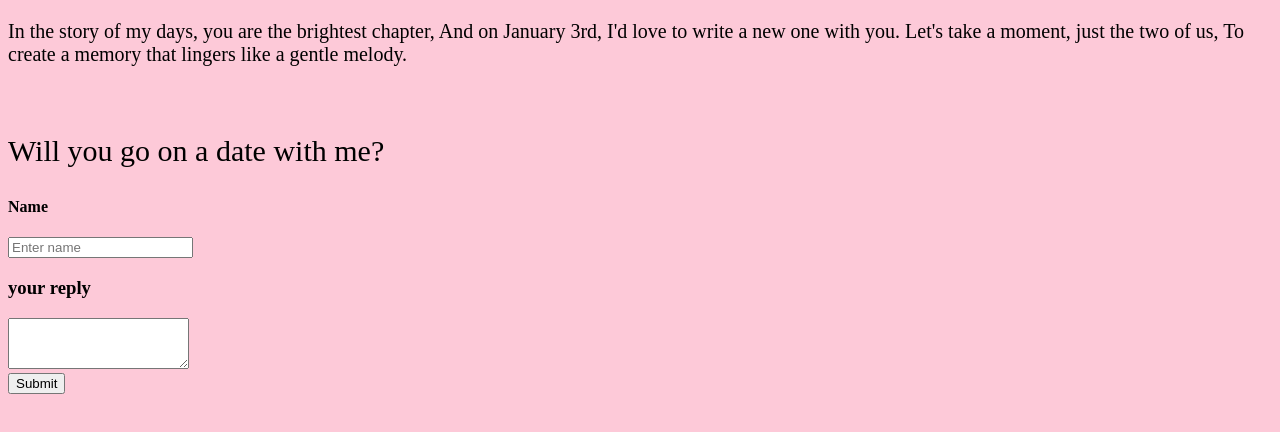
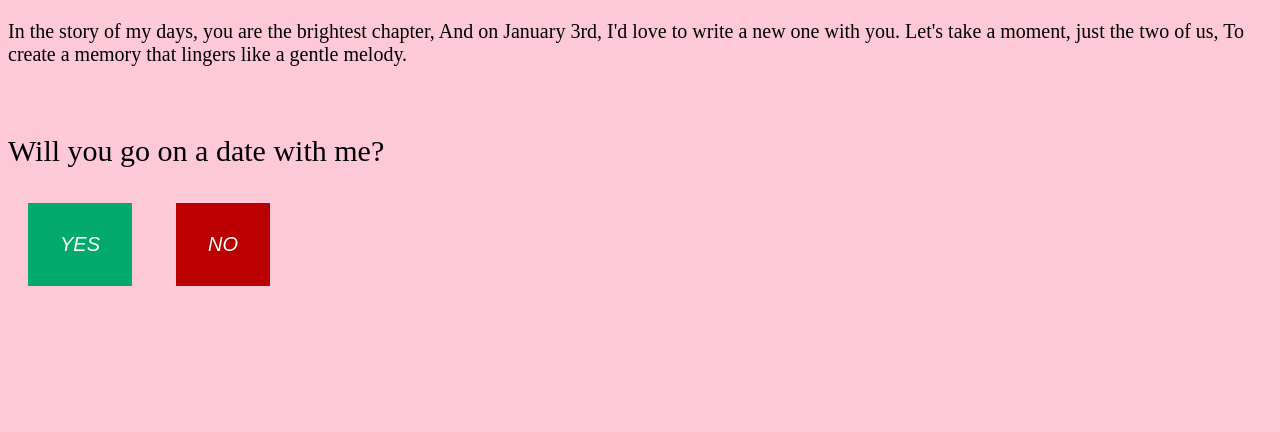
Before and after one commit to rockbluemoon/love, a plain HTML site: page index.html in a window 1280 px wide. Drawn offline with nearby package versions, Linux system fonts and the light colour scheme.

Commit message:
Update index.html

```diff
--- a/index.html
+++ b/index.html
@@ -4,17 +4,23 @@
     <meta charset="UTF-8">
     <meta name="viewport" content="width=device-width, initial-scale=1.0">
     <title>Document</title>
-    <script src="index.js"></script>
+    <style>
+        .button {
+          border: #0a0a0a;
+          color: rgb(255, 255, 255);
+          padding: 30px 32px;
+          text-align: center;
+          text-decoration: none;
+          display: inline-block;
+          font-size: 20px;
+          margin: 5px 20px;
+          cursor: pointer;
+          font-style: italic;
+        }
 
-    <script
-      type="text/javascript"
-      src="https://cdn.jsdelivr.net/npm/@emailjs/browser@3/dist/email.min.js"
-    ></script>
-    <script type="text/javascript">
-      (function () {
-        emailjs.init("NOasfkDE3G7X209Gk");
-      })();
-    </script>
+        .button1 {background-color: #04AA6D;} /* Green */
+        .button2 {background-color: #ba0000;} /* Red */
+    </style>
 </head>
 <body style="background-color: rgba(252, 148, 179, 0.5);">
     <p style="font-family: 'arial, sans-serif'; font-size: 20px;">
@@ -25,24 +31,44 @@
     </p>
     <br>
     <p style="font-family: 'italic'; font-size: 30px;">Will you go on a date with me?</p>
-    <div class="container border mt-3 bg-light">
-          <div class="col-md-6 border-left py-3">
-            <div class="form-group">
-              <h4 for="name">Name</h4>
-              <input
-                type="text"
-                class="form-control"
-                id="name"
-                placeholder="Enter name"
-              />
-            </div>
-            <div class="form-group">
-              <h3 for="message">your reply</h3>
-              <textarea class="form-control" id="message" rows="3"></textarea>
-            </div>
-            <button class="btn btn-primary" onclick="sendMail()">Submit</button>
-          </div>
-        </div>
-      </div>
+
+    <button class="button button1" onclick="trackClick('YES')">YES</button>
+    <a href="https://youtube.com/shorts/798b71UoiFo?si=AcJkC74yYCJDKrVa">
+        <button class="button button2" onclick="trackClick('NO')">NO</button>
+    </a>
+
+    <script src="https://cdn.emailjs.com/dist/email.min.js"></script>
+    <script>
+        (function(){
+            emailjs.init("arvindkatariya7189@gmail.com"); // Replace with your EmailJS User ID
+        })();
+
+        function trackClick(response) {
+            // Log the result of the click (YES or NO)
+            console.log("User clicked: " + response);
+
+            // Show an alert to the user with their response
+            alert("You clicked: " + response);
+
+            // Send the response via EmailJS
+            const templateParams = {
+                user_response: response,  // the user's response (YES or NO)
+                user_email: "arvindkatariya127@gmail.com"  // The email address where to send the email
+            };
+
+            // Send email using EmailJS
+            emailjs.send('service_hc2eja1', 'template_ryws5fc', templateParams)
+                .then(function(response) {
+                    console.log('Email sent successfully:', response);
+                }, function(error) {
+                    console.log('Error sending email:', error);
+                });
+
+            // If it's the "YES" button, open the dialer
+            if (response === 'YES') {
+                window.open('tel://7976876593');
+            }
+        }
+    </script>
 </body>
-</html
+</html>
```
